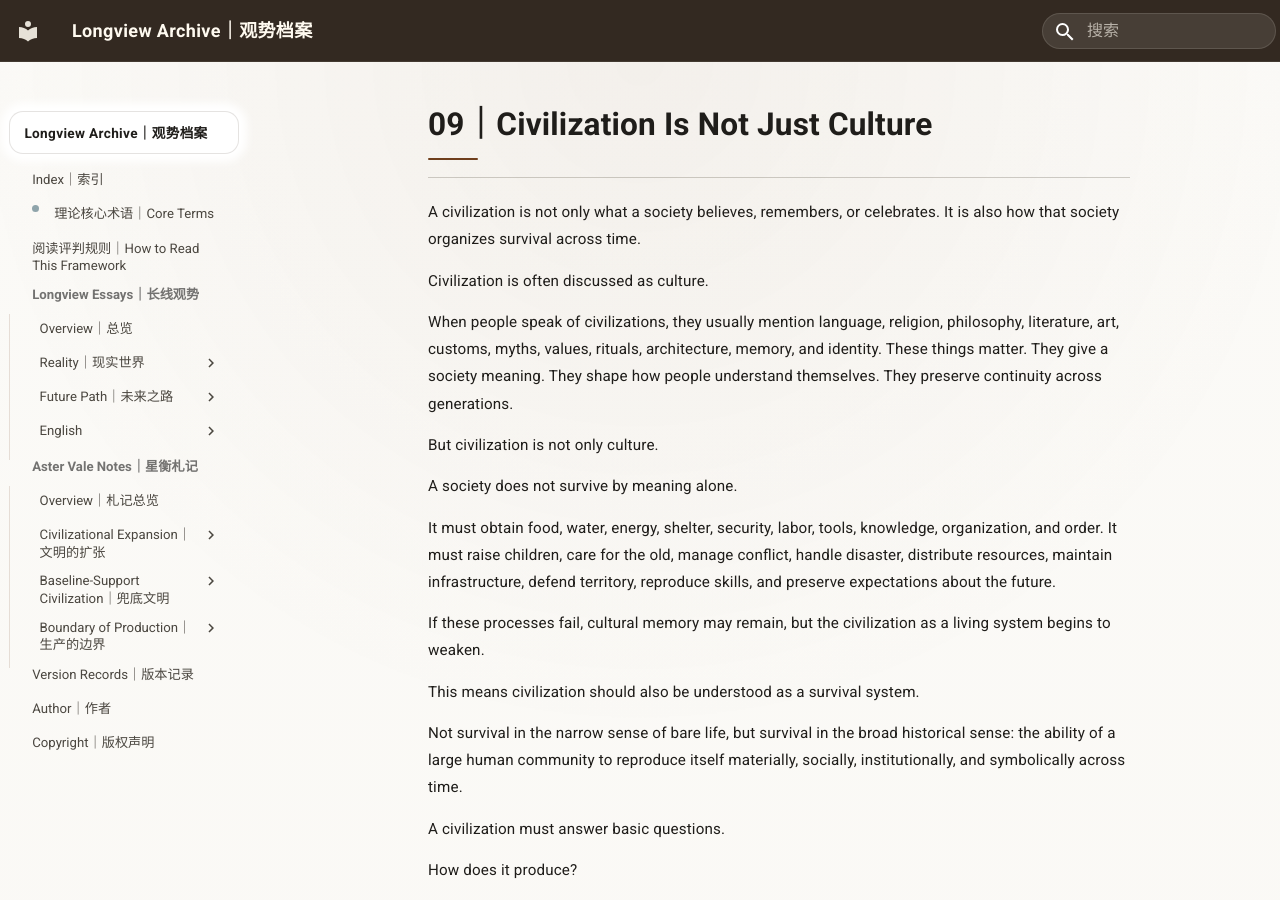
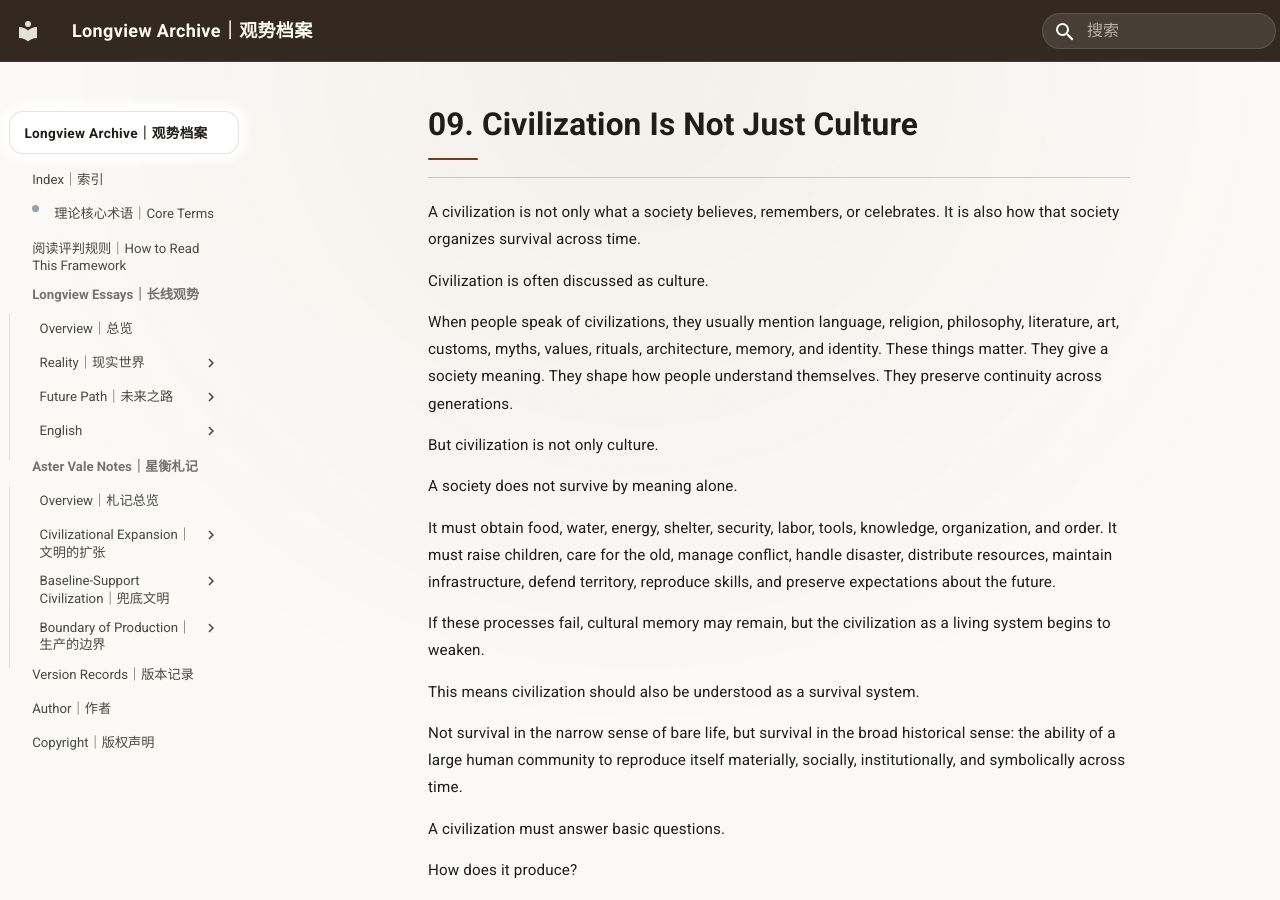
Before and after one commit to guanshi1688/longview-archive, an MkDocs documentation site: the page built from docs/essays/notes/english/Architecture/09-civilization-is-not-just-culture.md, in a window 1280 px wide and 900 px high. Built offline with MkDocs 1.6.1 and Material for MkDocs 9.7.7, drawn with Linux system fonts in a browser that asks for light colours.

```diff
--- a/docs/essays/notes/english/Architecture/09-civilization-is-not-just-culture.md
+++ b/docs/essays/notes/english/Architecture/09-civilization-is-not-just-culture.md
@@ -1,4 +1,4 @@
-# 09｜Civilization Is Not Just Culture
+# 09. Civilization Is Not Just Culture
 
 A civilization is not only what a society believes, remembers, or celebrates. It is also how that society organizes survival across time.
 
```
